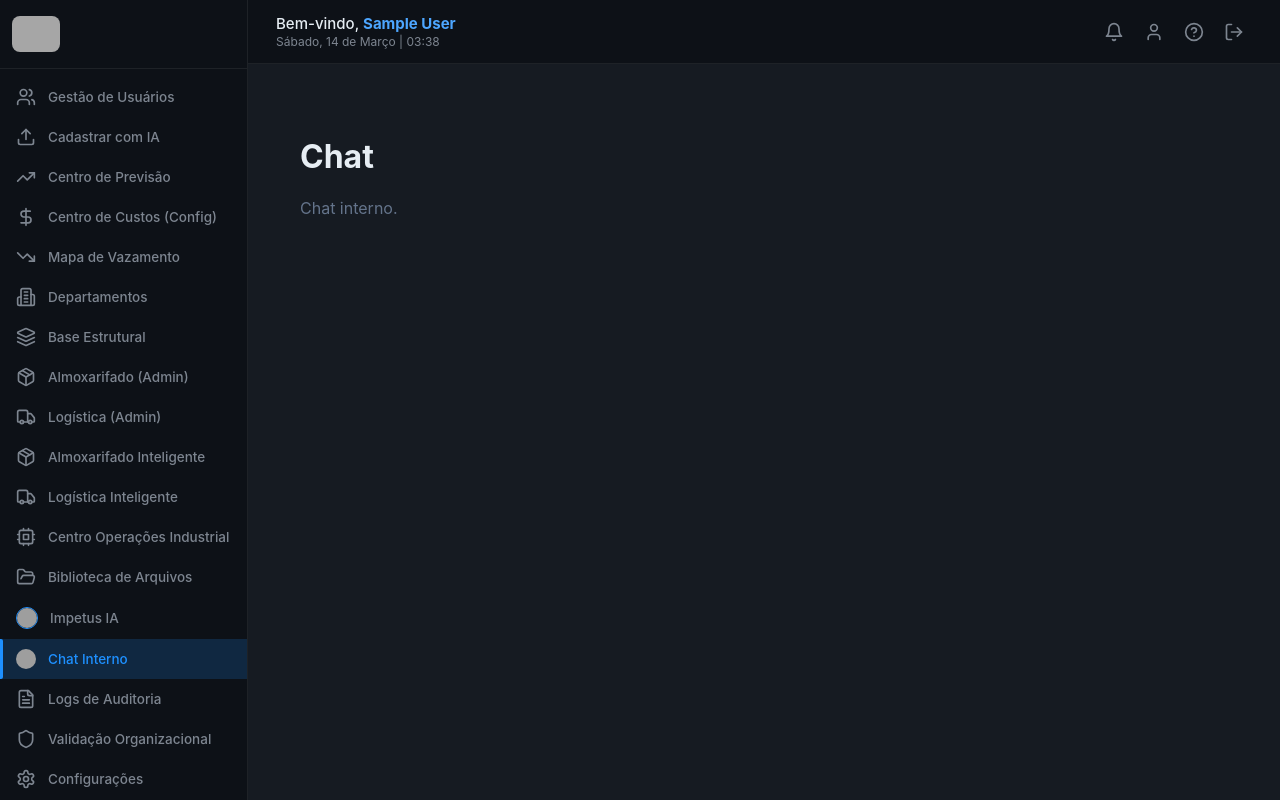
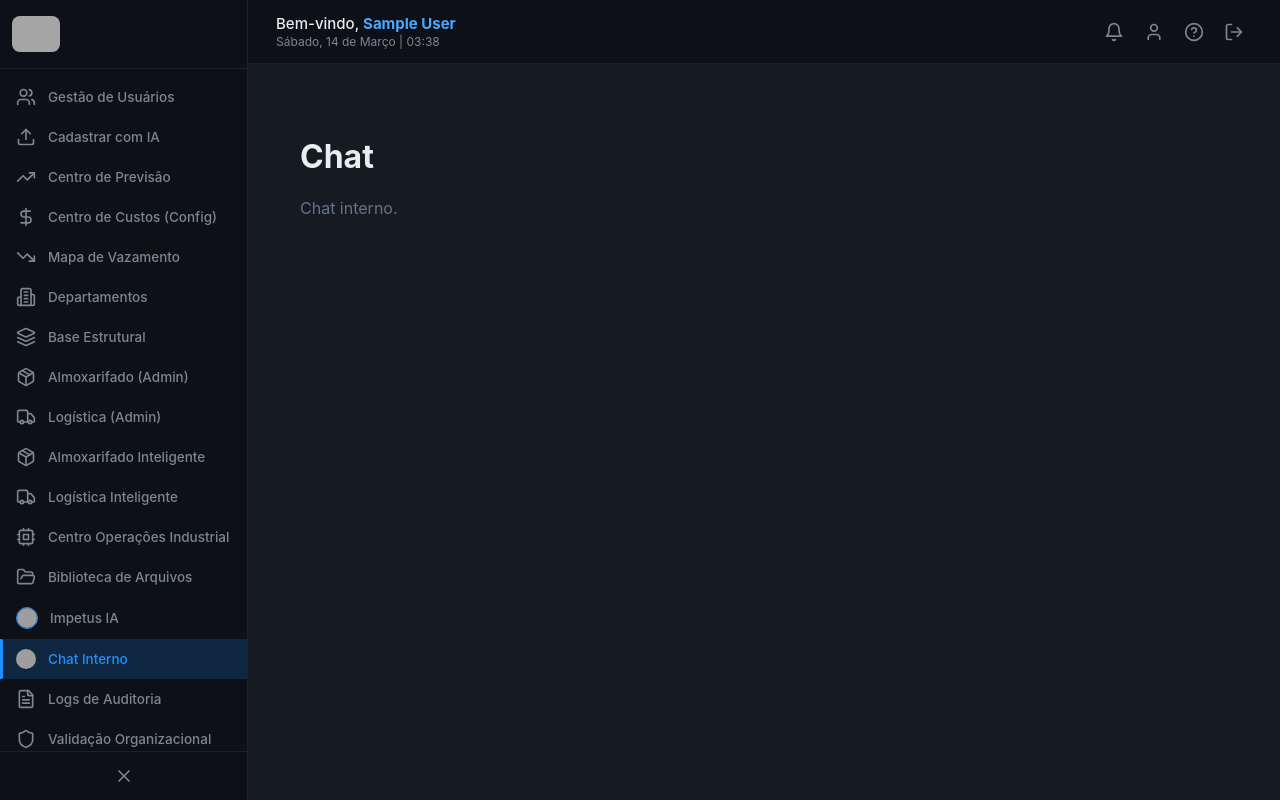
Before and after one commit to impetusvrb/impetus-completa, a React (Vite) app in the folder frontend/: page /chat in a window 1280 px wide. Built offline with nearby package versions, Linux system fonts and the light colour scheme; no server answers; sample sign-in values are in the browser's storage; grey boxes are pictures that could not be loaded; the HTML template or start-up script is replaced by a standard one.

Commit message:
fix: sidebar height 100vh para scroll funcionar

```diff
--- a/frontend/src/components/Layout.css
+++ b/frontend/src/components/Layout.css
@@ -30,7 +30,7 @@ body { background: var(--bg-primary) !important; color: var(--text-primary) !imp
 /* ===== SIDEBAR ===== */
 .sidebar {
   width: var(--sidebar-w);
-  min-height: 100vh;
+  height: 100vh;
   background: var(--sidebar-bg);
   border-right: 1px solid var(--border);
   display: flex;
@@ -39,8 +39,7 @@ body { background: var(--bg-primary) !important; color: var(--text-primary) !imp
   top: 0; left: 0;
   z-index: 100;
   transition: width var(--transition);
-  overflow-x: hidden;
-  overflow-y: auto;
+  overflow: hidden;
 }
 .sidebar.closed { width: var(--sidebar-w-sm); }
 
```
